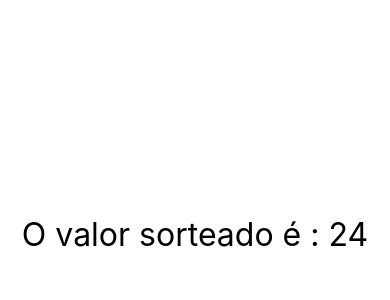
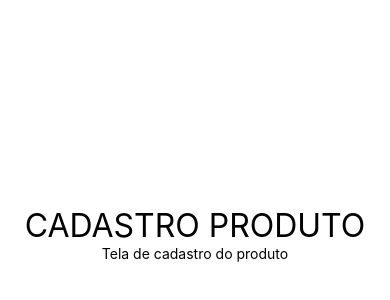
Before and after one commit to leticia-rodrigues2/Reac-native-udemy, a React Native app in the folder exercicios/: screen / in a window 390 px wide. Shown: the part 188-488 px from the top of the page. Built offline with nearby package versions, Linux system fonts and the light colour scheme.

Commit message:
React Fragment

```diff
--- a/exercicios/src/App.js
+++ b/exercicios/src/App.js
@@ -1,16 +1,18 @@
 import { PATTERNLIKE_TYPES, whileStatement } from "@babel/types"
 import React from "react"
 import {View,StyleSheet} from 'react-native'
-import Ale from './components/Aleatorio'
-import MinMax from './components/MinMax'
+import Titulo from "./components/Titulo"
+//import Ale from './components/Aleatorio'
+//import MinMax from './components/MinMax'
 // import CompPadrao, { Comp1, Comp2 } from './components/Multi'
 // import Primeiro  from './components/Primeiro'
 
 export default () =>
 (
   <View style = {style.App}>
-    <Ale min ={7} max={50}/>
-
+  <Titulo principal = "CADASTRO PRODUTO"
+      segundario="Tela de cadastro do produto"/>
+    {/* <Ale min ={7} max={50}/> */}
     {/* <MinMax max={20}  min ={3}/>
     <MinMax  min ={13} max={30} /> */}
     {/* <CompPadrao />
--- /dev/null
+++ b/exercicios/src/components/Titulo.js
@@ -0,0 +1,36 @@
+import React,{ Fragment} from "react";
+import {View , Text} from 'react-native'
+import Estilo from "./estilo";
+
+export default props =>(
+ <React.Fragment>
+ <Text style={Estilo.txtG}>{props.principal}</Text>
+  <Text>{props.segundario}</Text>
+  </React.Fragment>
+
+)
+
+// *** QUANDO PRECISA USAR ALGO JUNTO DO FRAGMENT EX : KEY ***
+// export default props =>(
+//   <React.Fragment key ="1">
+//   <Text style={Estilo.txtG}>{props.principal}</Text>
+//    <Text>{props.segundario}</Text>
+//    </React.Fragment>
+//   )
+
+ // ***** IMPORTANDO O FRAGMENT ****
+//  export default props =>(
+//   <Fragment>
+//   <Text style={Estilo.txtG}>{props.principal}</Text>
+//    <Text>{props.segundario}</Text>
+//    <Fragment>
+//   )
+
+
+ // **** SEM PRECISAR IMPORTA E CHAMAR DIRETAMENTE ****
+// export default props =>(
+//   <>
+//   <Text style={Estilo.txtG}>{props.principal}</Text>
+//    <Text>{props.segundario}</Text>
+//    </>
+//   )
```
